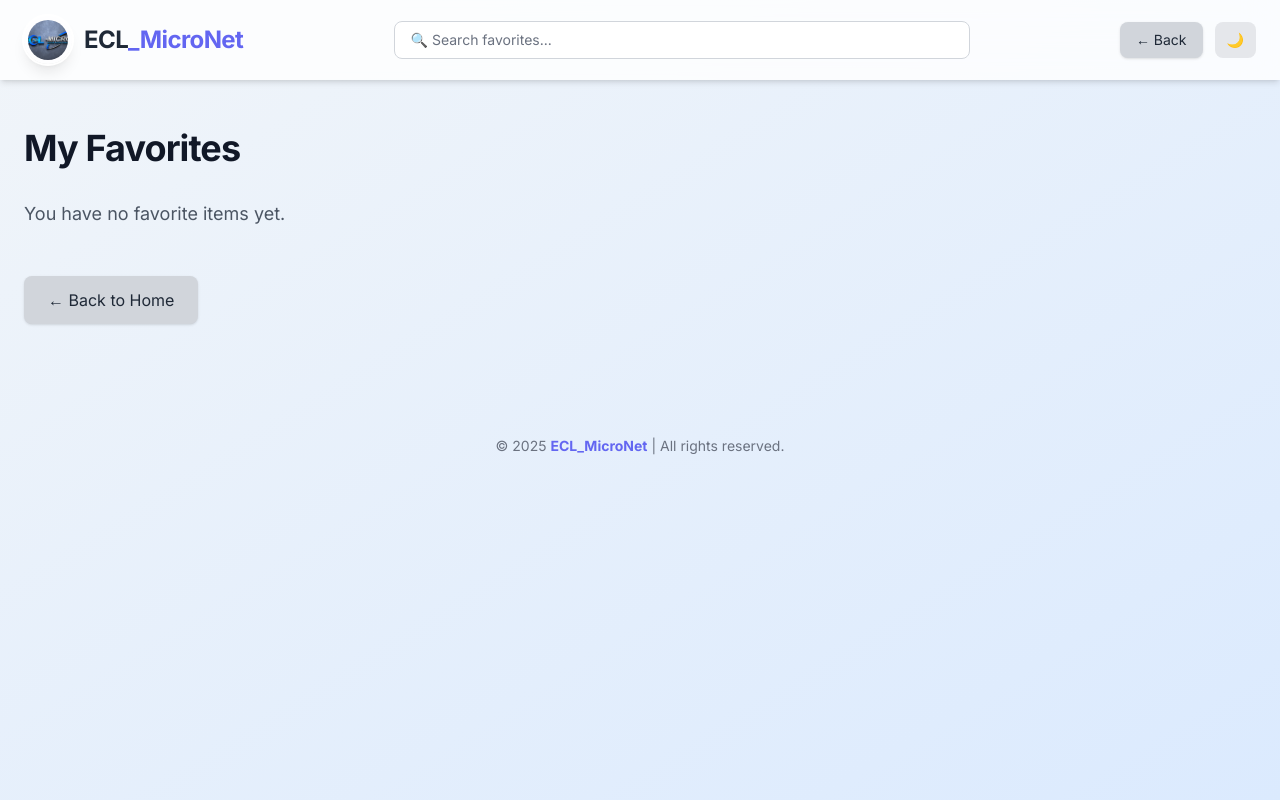
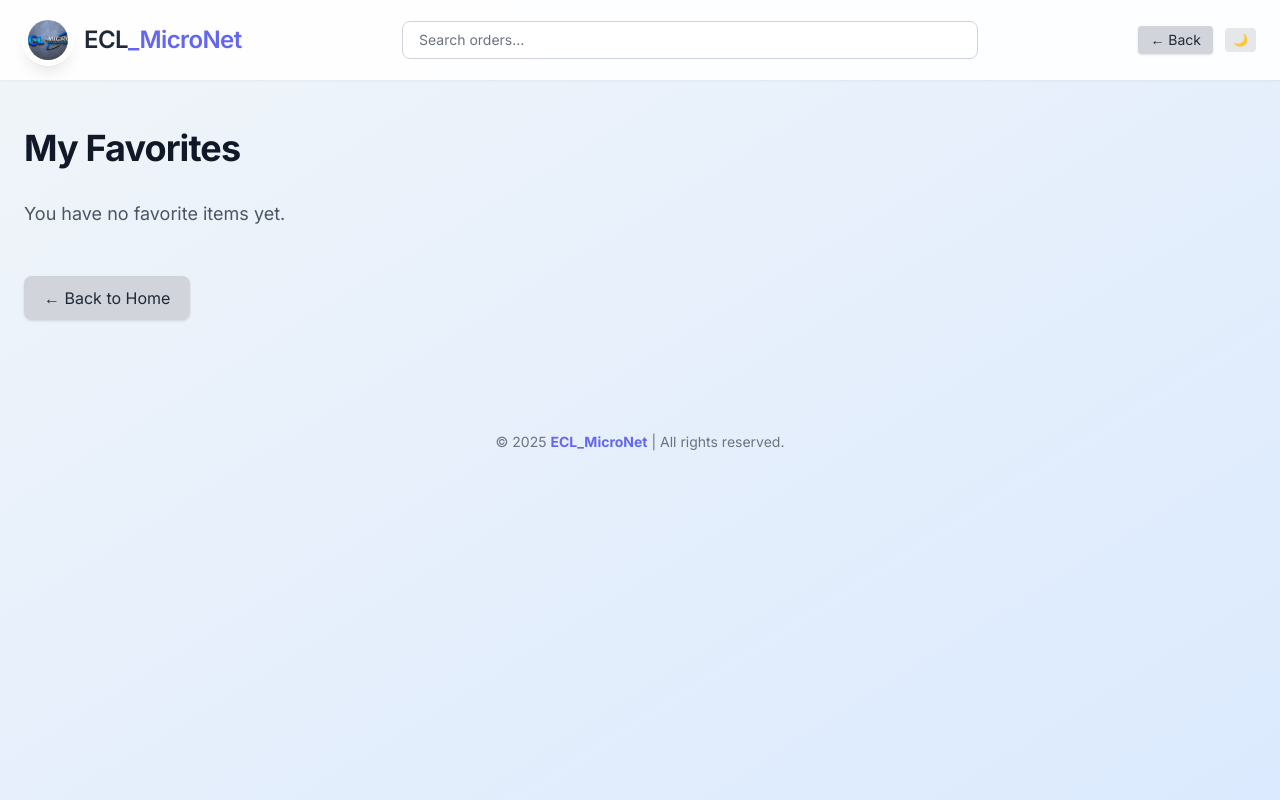
Before and after one commit to justWin01/ECL_WEB-Initial-, a Flask app: page /favorites in a window 1280 px wide. Run offline with Flask 3, Linux system fonts and the light colour scheme; some libraries are stand-ins or nearby versions.

Commit message:
updating

```diff
--- a/templates/favorites.html
+++ b/templates/favorites.html
@@ -4,9 +4,8 @@
   <meta charset="UTF-8" />
   <meta name="viewport" content="width=device-width, initial-scale=1.0"/>
   <title>Favorites - ECL_MicroNet</title>
-
-  <!-- Icon -->
-  <link rel="icon" type="image/png" href="{{ url_for('static', filename='ecl logo.jpg') }}">
+    <!-- Icon -->
+    <link rel="icon" type="image/png" href="{{ url_for('static', filename='ecl logo.jpg') }}">
 
   <script src="https://cdn.tailwindcss.com?plugins=forms"></script>
   <script>
@@ -19,14 +18,6 @@
           },
           boxShadow: {
             soft: '0 4px 10px rgba(0,0,0,0.06)',
-            smooth: '0 10px 25px rgba(0,0,0,0.1)',
-          },
-          colors: {
-            brand: {
-              light: '#6EE7B7',
-              DEFAULT: '#3B82F6',
-              dark: '#1E3A8A',
-            },
           }
         },
       },
@@ -34,7 +25,9 @@
   </script>
   <link href="https://fonts.googleapis.com/css2?family=Inter:wght@400;600;700&display=swap" rel="stylesheet">
 </head>
-<body class="font-sans min-h-screen bg-gradient-to-br from-slate-100 to-blue-100 text-gray-800 dark:bg-gray-900 dark:text-gray-100 transition-all duration-500">
+<body class="font-sans min-h-screen bg-gradient-to-br from-slate-100 to-blue-100
+             dark:bg-gradient-to-br dark:from-gray-900 dark:to-gray-800
+             text-gray-800 dark:text-gray-100 transition">
 
   <!-- Persistent Dark Mode -->
   <script>
@@ -43,83 +36,75 @@
     }
     function toggleDarkMode() {
       document.documentElement.classList.toggle("dark");
-      localStorage.setItem("theme", document.documentElement.classList.contains("dark") ? "dark" : "light");
+      localStorage.setItem("theme", document.documentElement.classList.contains("dark") ? "light" : "dark");
     }
   </script>
 
   <!-- Header -->
-  <header class="bg-white/80 dark:bg-gray-800/70 backdrop-blur-lg sticky top-0 z-50 shadow-md">
+  <!-- Header -->
+  <header class="bg-white/90 dark:bg-gray-800/80 backdrop-blur sticky top-0 z-50 shadow-sm">
     <div class="max-w-7xl mx-auto flex flex-wrap items-center justify-between px-6 py-4 gap-4">
-
-      <!-- Logo -->
-      <a href="/" class="flex items-center gap-3 group">
-        <div class="relative bg-white/50 dark:bg-gray-700/30 shadow-lg rounded-full p-1 ring-2 ring-white dark:ring-gray-700 transition-transform group-hover:scale-110 duration-300">
+      <a href="/" class="flex items-center gap-3 group transition-all duration-300">
+        <div class="relative backdrop-blur-md bg-white/30 dark:bg-white/10 shadow-lg rounded-full p-1 ring-2 ring-white dark:ring-gray-700">
           <img src="/static/ecl logo.jpg"
                alt="ECL_MicroNet Logo"
-               class="h-10 w-10 object-cover rounded-full">
+               class="h-10 w-10 object-cover rounded-full transition-transform group-hover:scale-110 duration-300">
         </div>
-        <span class="text-2xl font-bold tracking-tight text-gray-800 dark:text-white group-hover:text-indigo-500 transition-colors duration-300">
+        <span class="text-2xl font-semibold tracking-tight text-gray-800 dark:text-white group-hover:text-indigo-500 transition-colors duration-300">
           ECL<span class="text-indigo-500">_MicroNet</span>
         </span>
       </a>
 
-      <!-- Search -->
       <form method="GET" class="flex-1 max-w-xl w-full">
-        <input type="text" name="search" placeholder="🔍 Search favorites..."
-          class="w-full rounded-lg border border-gray-300 dark:border-gray-600 px-4 py-2 text-sm bg-white dark:bg-gray-700 text-gray-800 dark:text-white focus:outline-none focus:ring-2 focus:ring-indigo-500 transition" />
+        <input type="text" name="search" placeholder="Search orders..."
+          class="w-full rounded-lg border border-gray-300 dark:border-gray-600 px-4 py-2 text-sm bg-white dark:bg-gray-700 text-gray-800 dark:text-white focus:outline-none focus:ring-2 focus:ring-indigo-500" />
       </form>
 
-      <!-- Controls -->
       <div class="flex items-center gap-3">
         <a href="{{ url_for('home') }}"
-           class="inline-flex items-center gap-2 px-4 py-2 text-sm rounded-lg bg-gray-300 dark:bg-gray-700 text-gray-800 dark:text-white hover:bg-gray-400 dark:hover:bg-gray-600 shadow transition">
+           class="inline-flex items-center gap-2 px-3 py-1 text-sm rounded bg-gray-300 dark:bg-gray-700 text-gray-800 dark:text-white hover:bg-gray-400 dark:hover:bg-gray-600 shadow transition">
           ← Back
         </a>
         <button onclick="toggleDarkMode()"
-            class="bg-gray-200 dark:bg-gray-600 text-sm px-3 py-2 rounded-lg hover:shadow-md transition-all duration-300">
+            class="bg-gray-200 dark:bg-gray-600 text-xs px-2 py-1 rounded hover:shadow transition">
           🌙
         </button>
       </div>
-    </div>
+
   </header>
 
   <!-- Main -->
   <main class="max-w-7xl mx-auto px-6 mt-12">
-    <h1 class="text-4xl font-extrabold mb-8 text-gray-900 dark:text-white tracking-tight">My Favorites</h1>
+    <h1 class="text-4xl font-bold mb-8 text-gray-900 dark:text-white tracking-tight"> My Favorites</h1>
 
     {% if devices %}
     <div class="grid grid-cols-1 sm:grid-cols-2 lg:grid-cols-3 gap-8">
       {% for device in devices %}
-      <div class="bg-white dark:bg-gray-800 border border-gray-200 dark:border-gray-700 p-6 rounded-2xl shadow-soft hover:shadow-smooth transition transform hover:-translate-y-2 duration-300">
+      <div class="bg-white dark:bg-gray-800 border border-gray-200 dark:border-gray-700 p-6 rounded-2xl shadow-soft hover:shadow-md transition transform hover:-translate-y-1 duration-200">
+        <div class="flex items-center justify-between mb-2">
+          <h2 class="text-lg font-semibold text-gray-900 dark:text-white">{{ device.name }}</h2>
+          <span class="text-xs bg-indigo-100 text-indigo-700 dark:bg-indigo-800 dark:text-indigo-300 px-2 py-1 rounded-full">{{ device.type }}</span>
+        </div>
+        <div class="text-yellow-400 text-sm mb-1">★★★★★</div>
+        <p class="text-sm text-gray-600 dark:text-gray-300 leading-snug">{{ device.specs }}</p>
+        <p class="text-lg font-semibold text-emerald-500 mt-3">{{ device.price }}</p>
 
-        <!-- Device Info -->
-        <div class="flex items-center justify-between mb-3">
-          <h2 class="text-lg font-semibold text-gray-900 dark:text-white">{{ device.name }}</h2>
-          <span class="text-xs bg-indigo-100 text-indigo-700 dark:bg-indigo-800 dark:text-indigo-300 px-3 py-1 rounded-full">{{ device.type }}</span>
-        </div>
-
-        <!-- Stars -->
-        <div class="text-yellow-400 text-sm mb-2">★★★★★</div>
-        <p class="text-sm text-gray-600 dark:text-gray-300">{{ device.specs }}</p>
-        <p class="text-lg font-bold text-emerald-500 mt-4">{{ device.price }}</p>
-
-        <!-- Actions -->
-        <div class="mt-6 flex flex-wrap gap-2">
+        <div class="mt-5 flex flex-wrap gap-2">
           <form action="{{ url_for('favorite', device_id=device.id) }}" method="POST">
             <button type="submit"
-              class="px-4 py-2 rounded-lg text-sm font-medium bg-red-500 text-white hover:bg-red-600 shadow transition">
+              class="px-4 py-2 rounded-lg text-sm font-medium bg-red-500 text-white hover:bg-red-600 transition">
               ★ Unfavorite
             </button>
           </form>
           <form action="{{ url_for('add_to_cart', device_id=device.id) }}" method="POST">
             <button type="submit"
-              class="px-4 py-2 bg-yellow-400 text-gray-900 rounded-lg text-sm font-medium hover:bg-yellow-500 shadow transition">
+              class="px-4 py-2 bg-yellow-400 text-gray-900 rounded-lg text-sm font-medium hover:bg-yellow-500 transition">
               🛒 Add to Cart
             </button>
           </form>
           <form action="{{ url_for('buy', device_id=device.id) }}" method="POST" onsubmit="return showLoading(this)">
             <button
-              class="px-4 py-2 bg-gradient-to-r from-indigo-500 to-indigo-600 text-white rounded-lg text-sm font-medium hover:from-indigo-600 hover:to-indigo-700 shadow transition">
+              class="px-4 py-2 bg-indigo-500 text-white rounded-lg text-sm font-medium hover:bg-indigo-600 transition">
               Buy
             </button>
           </form>
@@ -128,13 +113,13 @@
       {% endfor %}
     </div>
     {% else %}
-      <p class="text-gray-600 dark:text-gray-400 text-lg mt-6">You have no favorite items yet.</p>
+      <p class="text-gray-600 dark:text-gray-400 text-lg">You have no favorite items yet.</p>
     {% endif %}
 
     <!-- Back -->
     <div class="mt-12">
       <a href="{{ url_for('home') }}"
-        class="inline-block px-6 py-3 bg-gray-300 dark:bg-gray-700 text-gray-800 dark:text-white hover:bg-gray-400 dark:hover:bg-gray-600 rounded-lg shadow transition">
+        class="inline-block px-5 py-2.5 bg-gray-300 dark:bg-gray-700 text-gray-800 dark:text-white hover:bg-gray-400 dark:hover:bg-gray-600 rounded-lg shadow transition">
         ← Back to Home
       </a>
     </div>
```
